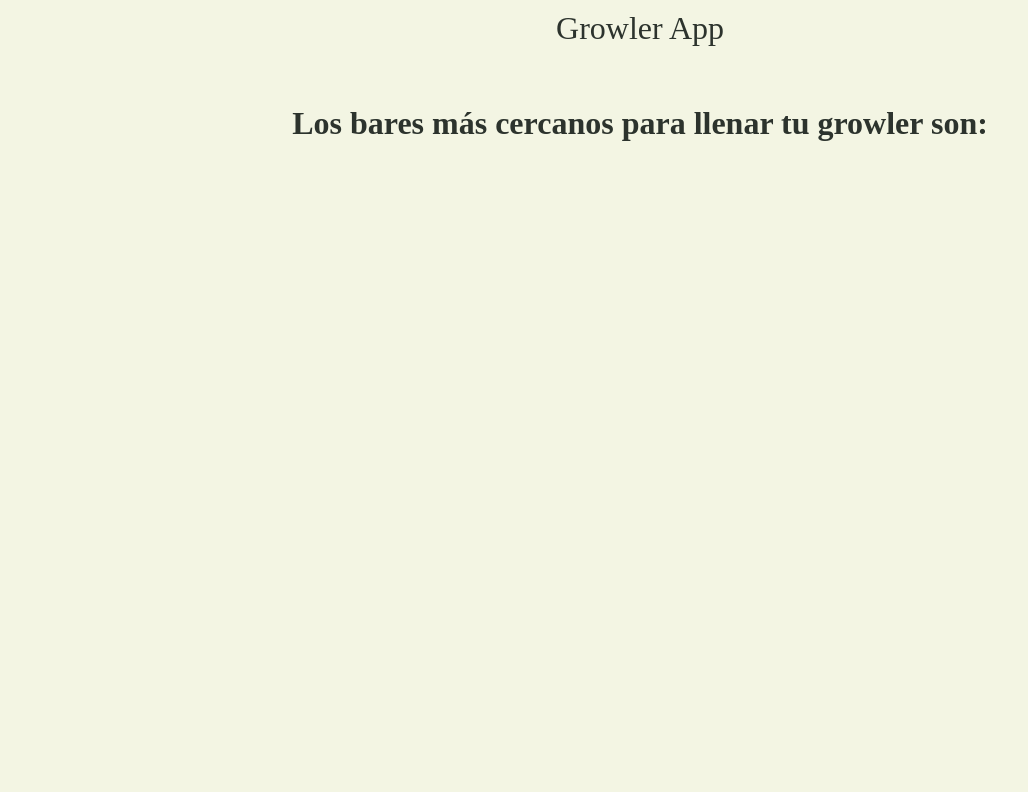
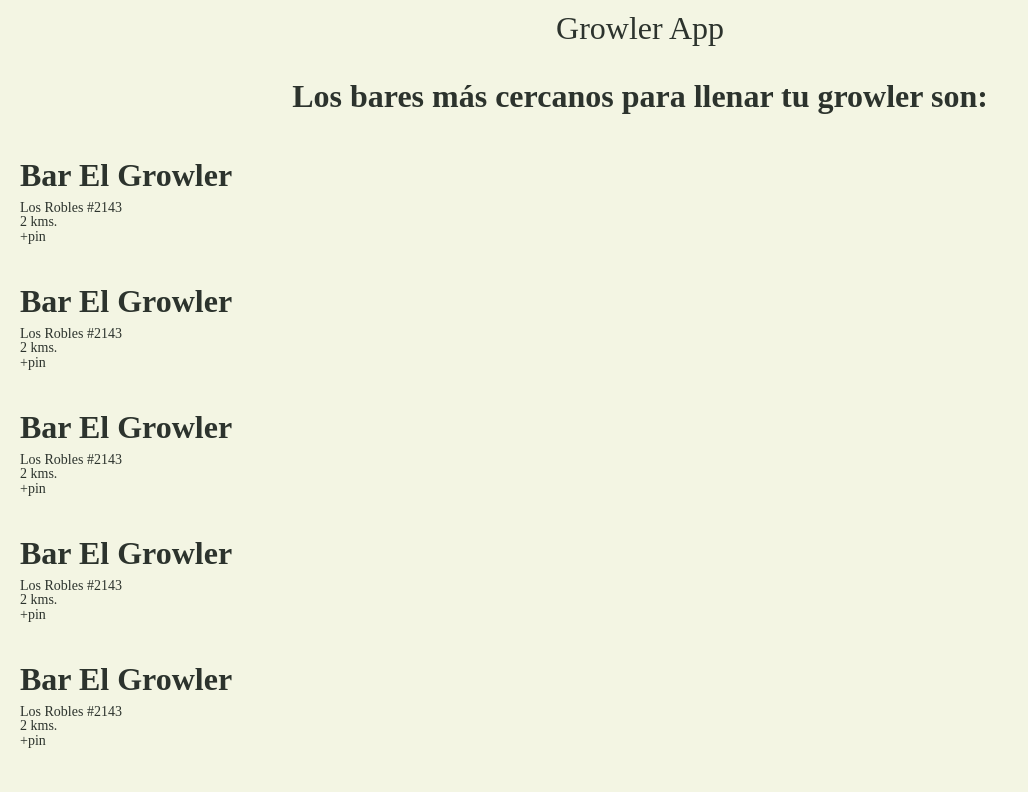
Before and after one commit to growlerapp/webapp, a Vue app: page /#/ in a window 1280 px wide. Shown: the top 792 px of the page, without its empty margins (0-1028 px from the left). Built offline with nearby package versions, Linux system fonts and the light colour scheme.

Commit message:
feat(store): add store item component

```diff
--- a/src/components/Home.vue
+++ b/src/components/Home.vue
@@ -3,19 +3,30 @@
     <Onboarding v-if="isFirstLaunch"/>
 
     <div class="Home-body">
-      <h2>Los bares más cercanos para llenar tu growler son:</h2>
+      <h2 class="Home-title">Los bares más cercanos para llenar tu growler son:</h2>
+
+      <template v-for="(n, k) in 10">
+        <StoreItem
+          title="Bar El Growler"
+          address="Los Robles #2143"
+          distance="2 kms."
+          :key="k"
+        />
+      </template>
     </div>
   </div>
 </template>
 
 <script>
 import Onboarding from './Onboarding'
+import StoreItem from './StoreItem'
 
 export default {
   name: 'Home',
 
   components: {
     Onboarding,
+    StoreItem,
   },
 
   data: () => ({
@@ -27,12 +38,10 @@ export default {
 </script>
 
 <style>
-.Home {
-  text-align: center;
-}
-
-.Home h2 {
+.Home-title {
   color: var(--color-blue);
   font-size: 2rem;
+  text-align: center;
+  margin-top: 0;
 }
 </style>
--- /dev/null
+++ b/src/components/StoreItem.vue
@@ -0,0 +1,52 @@
+<template>
+  <div class="StoreItem">
+    <div class="StoreItem-body">
+      <div class="StoreItem-meta">
+        <div>
+          <h3 class="StoreItem-meta-title" v-text="title"></h3>
+          <div class="StoreItem-meta-address" v-text="address"></div>
+        </div>
+        <div class="Store-meta-distance" v-text="distance"></div>
+      </div>
+
+      <div class="StoreItem-action">
+        <button>+</button>
+        <button>pin</button>
+      </div>
+    </div>
+  </div>
+</template>
+
+<script>
+export default {
+  name: 'StoreItem',
+
+  props: [
+    'title',
+    'address',
+    'distance',
+  ],
+
+  data: () => ({
+  }),
+
+  methods: {}
+}
+</script>
+
+<style>
+.StoreItem {
+  padding: 20px 0;
+  border-bottom: 1px solid var(--color-yellow);
+}
+
+.StoreItem:last-child {
+  border: 0;
+}
+
+.StoreItem-meta-title {
+  font-size: 2rem;
+  margin-bottom: 10px;
+  margin-top: 0;
+}
+</style>
```
